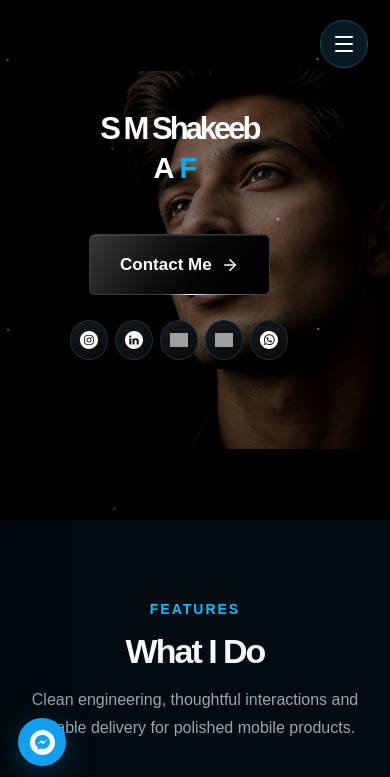
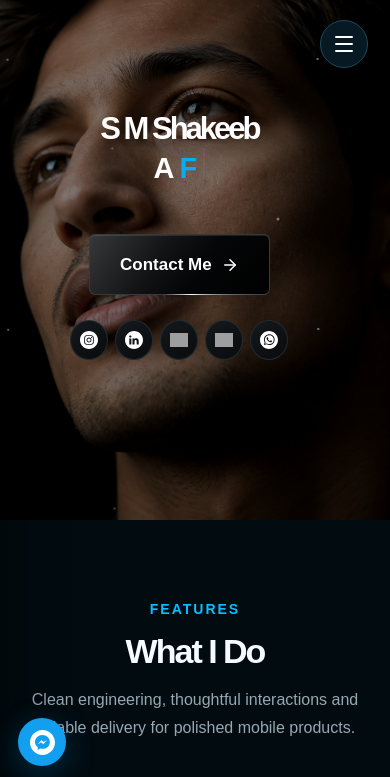
Before and after one commit to shakeebklab/portfolio, a React (Vite) app: page / in a window 390 px wide. Shown: the top 777 px of the page. Built offline with nearby package versions, Linux system fonts and the light colour scheme; grey boxes are pictures that could not be loaded.

Commit message:
mobile responsive fixed

```diff
--- a/src/responsive.css
+++ b/src/responsive.css
@@ -99,7 +99,41 @@ aside .avatar {
   }
 }
 
+@media (max-width: 1000px) {
+  .drawer-toggle {
+    z-index: 40;
+  }
+
+  .drawer-toggle.is-open {
+    background: #0b3042;
+    border-color: #08adf0;
+    color: #fff;
+  }
+
+  aside .menu.close {
+    display: none;
+  }
+}
+
 @media (max-width: 620px) {
+  .hero-photo {
+    width: 100% !important;
+    height: 100% !important;
+    overflow: hidden;
+  }
+
+  .hero-photo img {
+    position: absolute;
+    top: 50%;
+    right: -8%;
+    width: auto !important;
+    max-width: none !important;
+    height: 128% !important;
+    object-fit: contain;
+    object-position: center;
+    transform: translateY(-50%) !important;
+  }
+
   #experience {
     padding-bottom: 36px;
   }
```
Also changed, not shown: src/App.tsx (+1 -1 lines).
